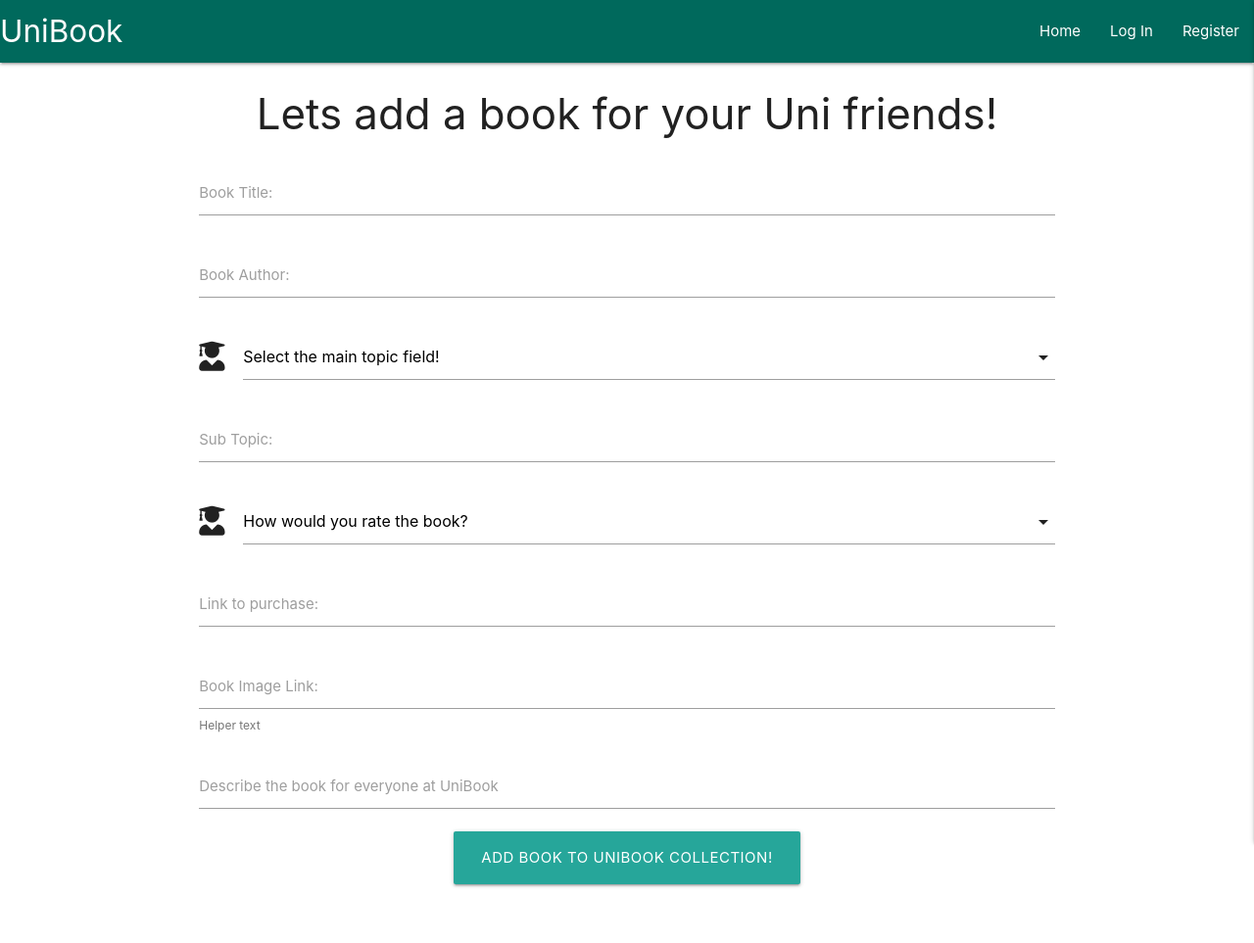
After one commit to byrnelorcan/MS3-UniBook, a Flask app: page /add_book in a window 1280 px wide. The commit adds this page. Shown: the whole page at 98% size. Run offline with Flask 2, Linux system fonts and the light colour scheme; data that the repository does not hold is empty; some libraries are stand-ins or nearby versions.

Commit message:
add book html and python

```diff
--- a/app.py
+++ b/app.py
@@ -112,6 +112,7 @@ def add_book():
             "book_rating": request.form.get("book_rating"),
             "is_pdf": is_pdf,
             "book_link": request.form.get("book_link"),
+            "book_image": request.form.get("book_image"),
             "created_by": session["user"]
         }
         mongo.db.tasks.insert_one(book)
--- /dev/null
+++ b/templates/add_book.html
@@ -0,0 +1,69 @@
+{% extends "base.html" %}
+{% block content %}
+
+<h3 class="center-align">Lets add a book for your Uni friends!</h3>
+
+<div class="row">
+    <form class="col s12">
+      <div class="row">
+        <div class="input-field col s12">
+          <input id="book_name" name="book_name" type="text" class="validate" required>
+          <label for="book_name">Book Title:</label>
+        </div>
+        <div class="input-field col s12">
+            <input id="book_author" name="book_author" type="text" class="validate" required>
+            <label for="book_author">Book Author:</label>
+        </div>
+        <div class="input-field col s12">
+            <i class="fas fa-user-graduate prefix text-darken"></i>
+            <select id="topic_name" name="topic_name" class="validate" required>
+              <option value="1" disabled selected>Select the main topic field!</option>
+              <option value="Science">Science</option>
+              <option value="Engineering and Tech">Engineering and Tech</option>
+              <option value="Law">Law</option>
+              <option value="Medicine">Medicine</option>
+              <option value="Arts">Arts</option>
+              <option value="Other">Other</option>
+            </select>
+        </div>
+        <div class="input-field col s12">
+            <input id="sub_topic" name="sub_topic" type="text" class="validate" required>
+            <label for="sub_topic">Sub Topic:</label>
+        </div>
+        <div class="input-field col s12">
+            <i class="fas fa-user-graduate prefix text-darken"></i>
+            <select id="book_rating" name="book_rating" class="validate" required>
+              <option value="1" disabled selected>How would you rate the book?</option>
+              <option value="1">1</option>
+              <option value="2">2</option>
+              <option value="3">3</option>
+              <option value="4">4</option>
+              <option value="5">5</option>
+            </select>
+        </div>
+        <div class="input-field col s12">
+            <input id="book_link" name="book_link" type="text" class="validate" required>
+            <label for="book_link">Link to purchase:</label>
+        </div>
+        <div class="input-field col s12">
+            <input id="book_image" name="book_image" type="text" class="validate">
+            <label for="book_image">Book Image Link:</label>
+            <span class="helper-text" data-error="wrong" data-success="right">Helper text</span>
+        </div>
+        <div class="input-field col s12 materialize-textarea">
+            <input id="book_description" name="book_description" type="text" class="validate" required>
+            <label for="book_description">Describe the book for everyone at UniBook</label>
+        </div>
+        <div class="row">
+            <div class="col s12 center-align">
+                <button type="submit" class="btn-large waves-effect waves-light">
+                    Add book to UniBook Collection!
+                </button>
+            </div>
+        </div>
+
+      </div>
+    </form>
+  </div>
+
+{% endblock %}
--- a/templates/profile.html
+++ b/templates/profile.html
@@ -21,6 +21,9 @@
 
         {% endfor %}
       </div>
+      <div>
+        <a href="{{ url_for('add_book') }}">Add a new book here!</a>
+      </div>
     </div>
   </div>
 
```
